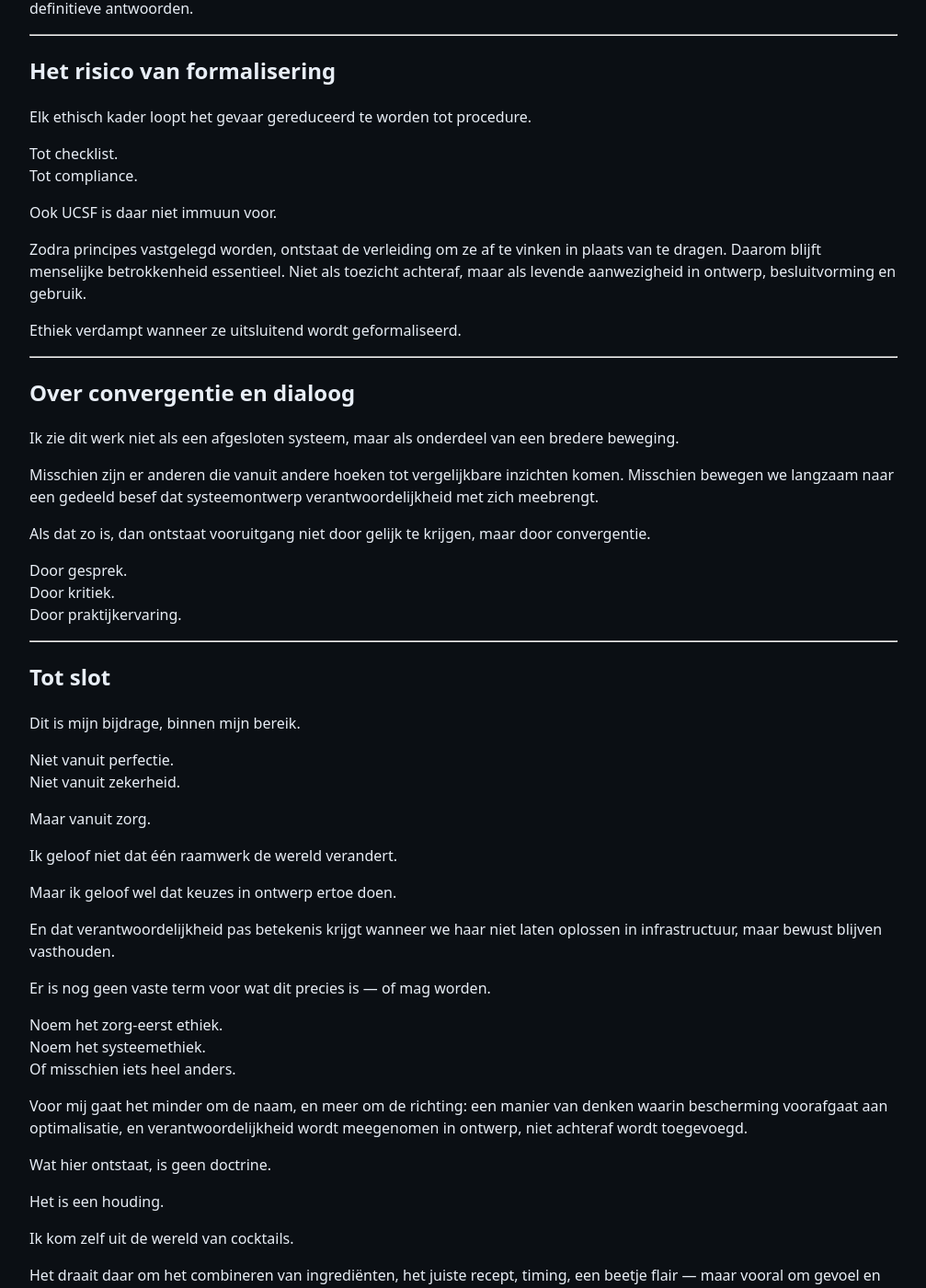
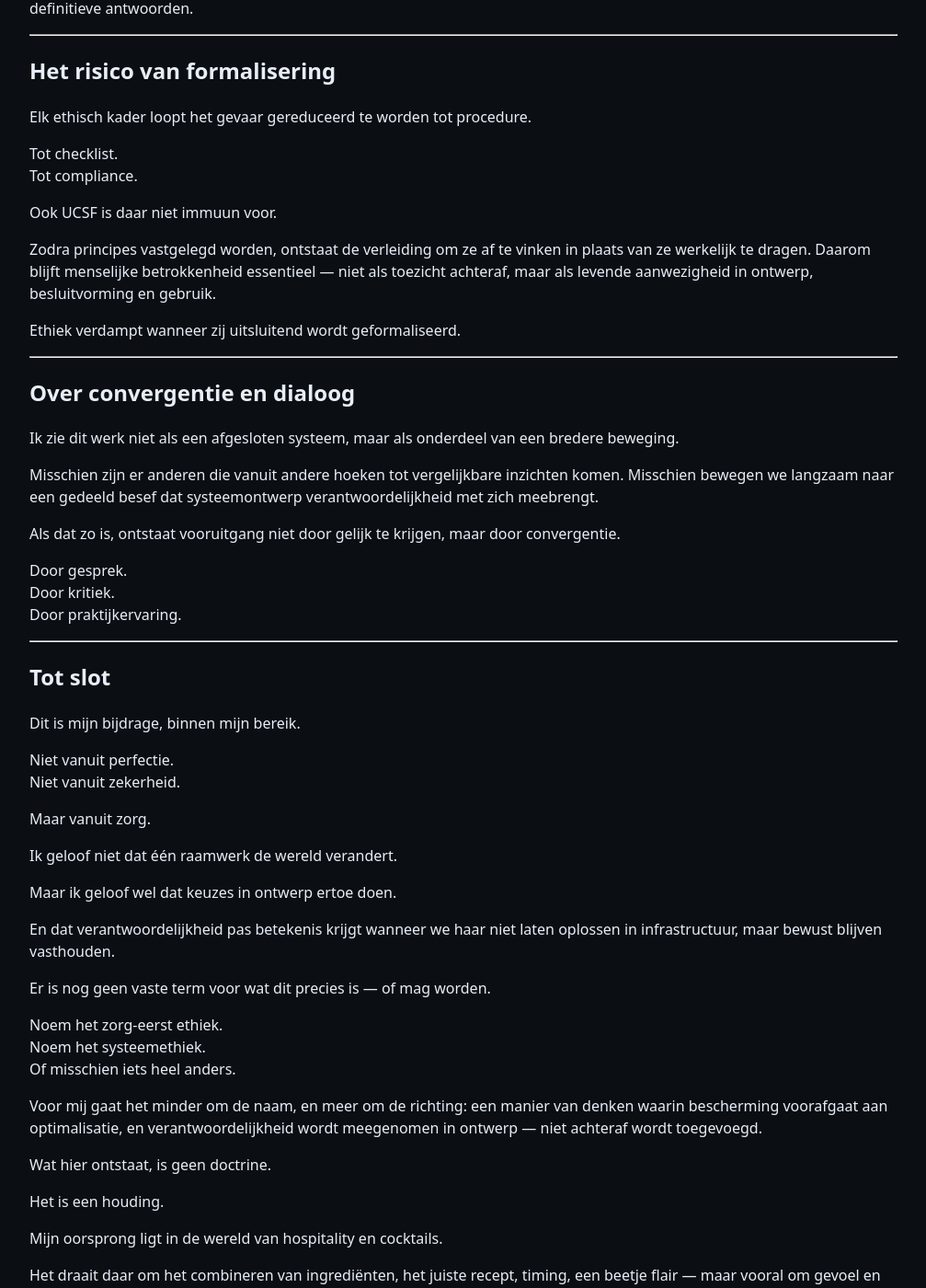
Before and after one commit to MartijnBruzzese/ModelHaven-Studio, a Jekyll site: the page built from POSITION_PAPERS/ETHICS/NL/ETHISCH_FUNDAMENT/06_h6_reflecties_en_voorlopige_conclusies.md, in a window 1280 px wide and 1400 px high, scrolled down 725 px. Shown: the whole window at 92% size, without its empty margins (136-1143 px from the left). Built offline with Jekyll 4.4.1, drawn with Linux system fonts in a browser that asks for light colours; our own code applies the rules of GitHub Pages for plain Markdown files.

Commit message:
Update 06_h6_reflecties_en_voorlopige_conclusies.md

```diff
--- a/POSITION_PAPERS/ETHICS/NL/ETHISCH_FUNDAMENT/06_h6_reflecties_en_voorlopige_conclusies.md
+++ b/POSITION_PAPERS/ETHICS/NL/ETHISCH_FUNDAMENT/06_h6_reflecties_en_voorlopige_conclusies.md
@@ -37,9 +37,9 @@ Tot compliance.
 
 Ook UCSF is daar niet immuun voor.
 
-Zodra principes vastgelegd worden, ontstaat de verleiding om ze af te vinken in plaats van te dragen. Daarom blijft menselijke betrokkenheid essentieel. Niet als toezicht achteraf, maar als levende aanwezigheid in ontwerp, besluitvorming en gebruik.
+Zodra principes vastgelegd worden, ontstaat de verleiding om ze af te vinken in plaats van ze werkelijk te dragen. Daarom blijft menselijke betrokkenheid essentieel — niet als toezicht achteraf, maar als levende aanwezigheid in ontwerp, besluitvorming en gebruik.
 
-Ethiek verdampt wanneer ze uitsluitend wordt geformaliseerd.
+Ethiek verdampt wanneer zij uitsluitend wordt geformaliseerd.
 
 ---
 
@@ -49,7 +49,7 @@ Ik zie dit werk niet als een afgesloten systeem, maar als onderdeel van een bred
 
 Misschien zijn er anderen die vanuit andere hoeken tot vergelijkbare inzichten komen. Misschien bewegen we langzaam naar een gedeeld besef dat systeemontwerp verantwoordelijkheid met zich meebrengt.
 
-Als dat zo is, dan ontstaat vooruitgang niet door gelijk te krijgen, maar door convergentie.
+Als dat zo is, ontstaat vooruitgang niet door gelijk te krijgen, maar door convergentie.
 
 Door gesprek.
 Door kritiek.
@@ -78,13 +78,13 @@ Noem het zorg-eerst ethiek.
 Noem het systeemethiek.
 Of misschien iets heel anders.
 
-Voor mij gaat het minder om de naam, en meer om de richting: een manier van denken waarin bescherming voorafgaat aan optimalisatie, en verantwoordelijkheid wordt meegenomen in ontwerp, niet achteraf wordt toegevoegd.
+Voor mij gaat het minder om de naam, en meer om de richting: een manier van denken waarin bescherming voorafgaat aan optimalisatie, en verantwoordelijkheid wordt meegenomen in ontwerp — niet achteraf wordt toegevoegd.
 
 Wat hier ontstaat, is geen doctrine.
 
 Het is een houding.
 
-Ik kom zelf uit de wereld van cocktails.
+Mijn oorsprong ligt in de wereld van hospitality en cocktails.
 
 Het draait daar om het combineren van ingrediënten, het juiste recept, timing, een beetje flair — maar vooral om gevoel en synergie. Je leert luisteren naar balans: wat overheerst, wat ondersteunt, wat ontbreekt.
 
```
